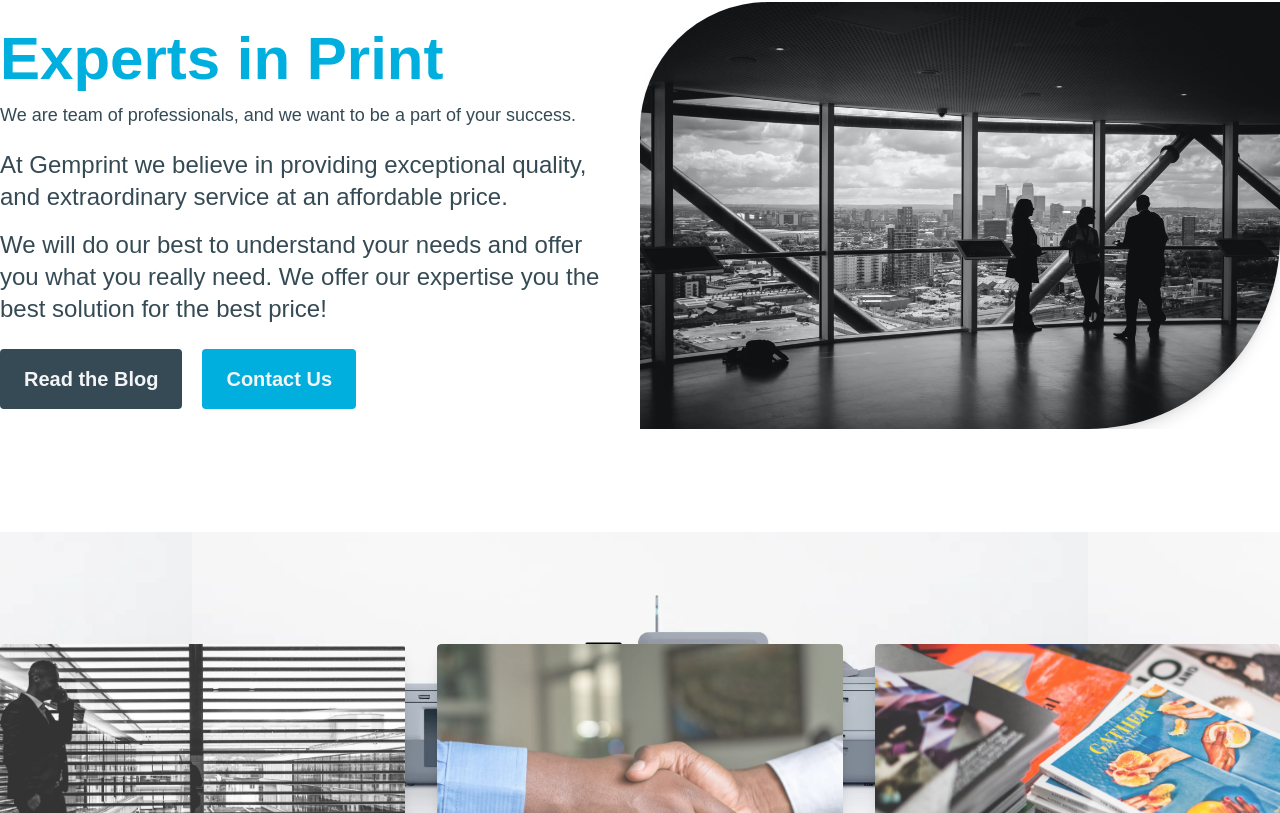
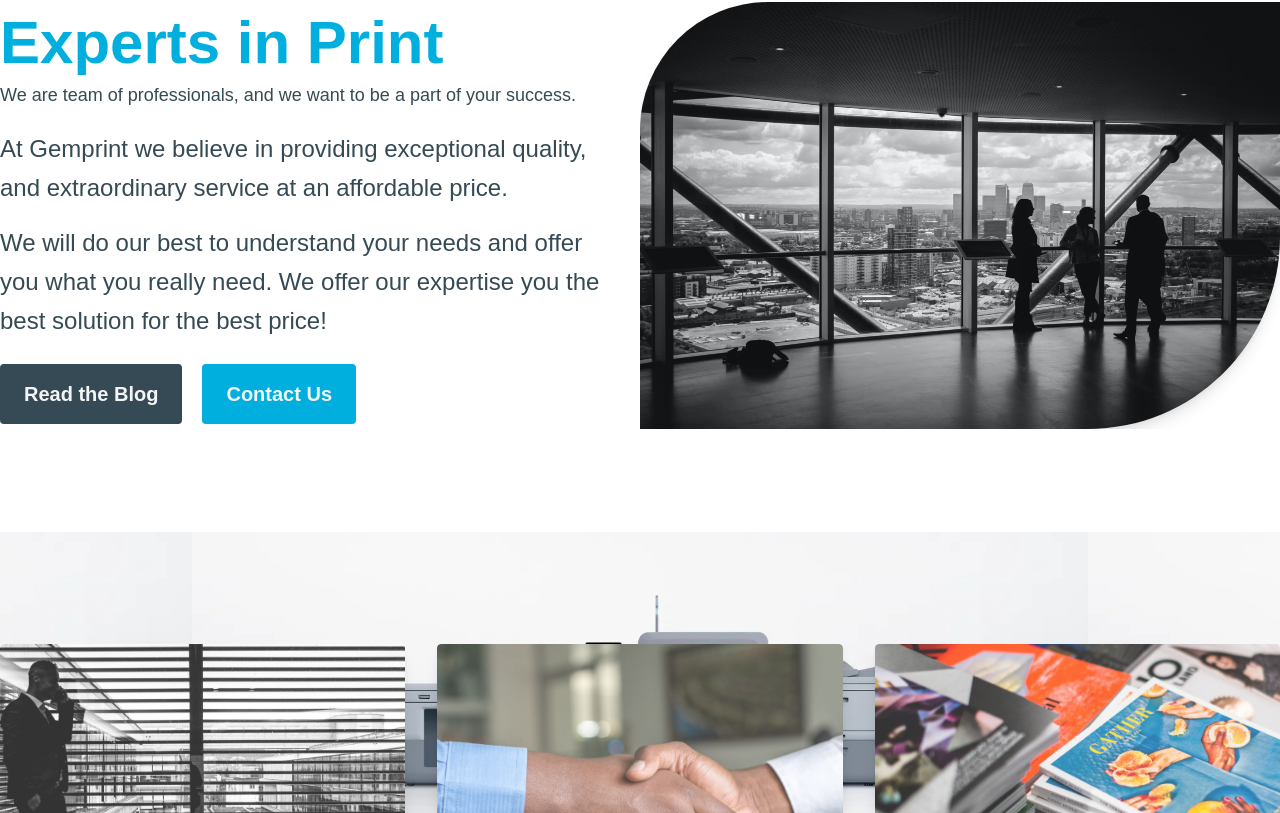
Before and after one commit to propbono/gemprint.ca, a Next.js app: page / in a window 1280 px wide. Shown: the part 894-1707 px from the top of the page. Built offline with nearby package versions, Linux system fonts and the light colour scheme.

Commit message:
add more leading

```diff
--- a/components/About.js
+++ b/components/About.js
@@ -11,15 +11,13 @@ const styles = {
   image: "rounded-tl-[8rem] rounded-br-[12rem] shadow-lg",
   textContainer:
     "w-full lg:w-1/2 text-center lg:text-left pt-3 px-6 lg:px-0 lg:pt-0 lg:pr-8",
-  title: "mb-3 text-6xl font-bold text-primary",
+  title: "mb-2 text-6xl font-bold text-primary",
   subtitle: "mb-5 text-md text-secondary text-lg",
-  description: "text-2xl text-secondary space-y-4",
+  description: "text-2xl text-secondary space-y-4 leading-relaxed",
   buttonContainer:
     "flex flex-wrap items-center w-auto mt-6 space-y-5 lg:px-0 lg:space-y-0 lg:space-x-5",
-  buttonSecondary:
-    "w-full lg:w-auto btn btn-secondary",
-  buttonPrimary:
-    "w-full lg:w-auto btn btn-primary",
+  buttonSecondary: "w-full lg:w-auto btn btn-secondary",
+  buttonPrimary: "w-full lg:w-auto btn btn-primary",
 };
 
 export const About = () => {
```
